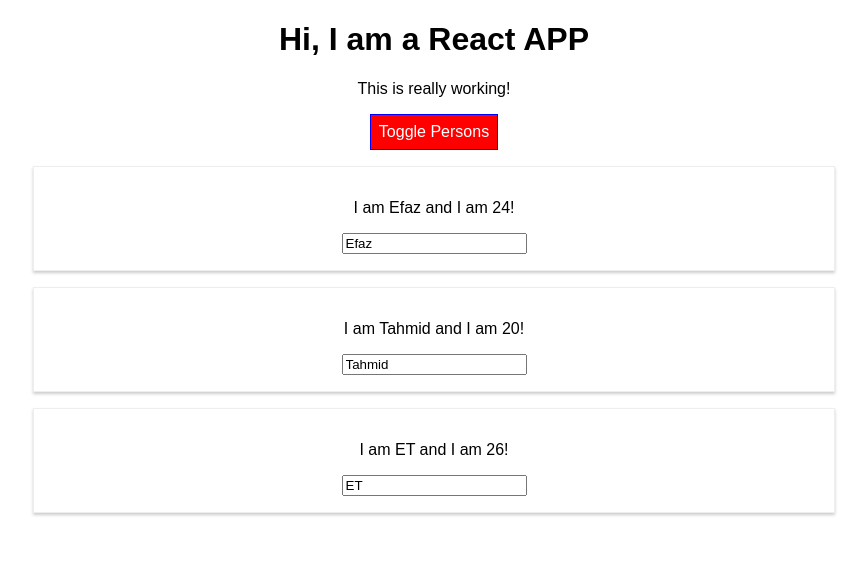
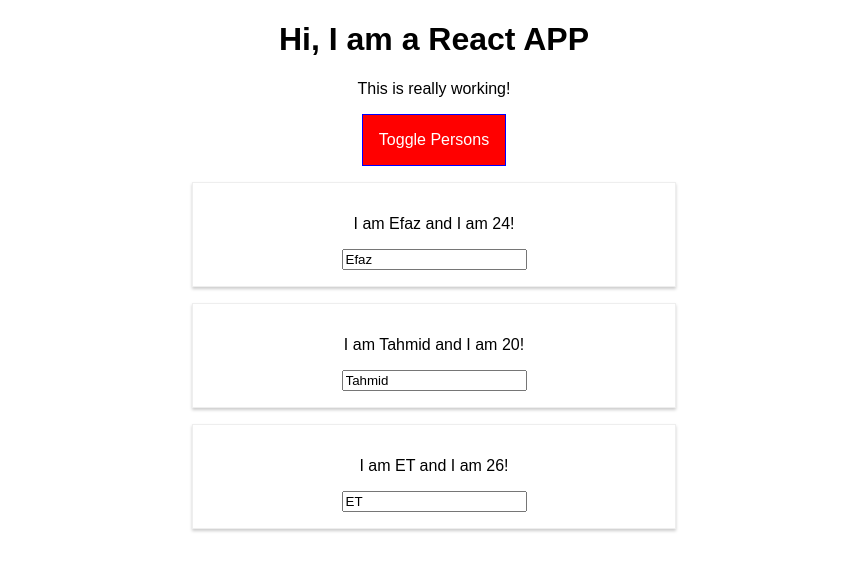
Before and after one commit to tahmidefaz/react-prac, a React app: page / in a window 1280 px wide. Both pictures are taken after a click on the button "Toggle Persons". Shown: the top 570 px of the page, without its empty margins (206-1073 px from the left). Built offline with nearby package versions, Linux system fonts and the light colour scheme.

Commit message:
Changed project structure

```diff
--- a/src/App.css
+++ /dev/null
@@ -1,11 +0,0 @@
-.App {
-  text-align: center;
-}
-
-.red {
-  color: red;
-}
-
-.bold {
-  font-weight: bold;
-}
--- a/src/Person/Person.css
+++ b/src/components/Person/Person.css
@@ -6,3 +6,9 @@
     padding: 16px;
     text-align: center;
 }
+
+@media (min-width: 500px) {
+  .Person {
+    width: 450px;
+  }
+}
--- /dev/null
+++ b/src/containers/App.css
@@ -0,0 +1,34 @@
+.App {
+  text-align: center;
+}
+
+.red {
+  color: red;
+}
+
+.bold {
+  font-weight: bold;
+}
+
+.App button {
+  border: 1px solid blue;
+  padding: 16px;
+  background-color: green;
+  font: inherit;
+  color: white;
+  cursor: pointer;
+}
+
+.App button:hover {
+  background-color: lightgreen;
+  color: black;
+}
+
+.App button.Red{
+  background-color: red;
+}
+
+.App button.Red:hover {
+  background-color: salmon;
+  color: black;
+}
--- a/src/App.js
+++ b/src/containers/App.js
@@ -1,6 +1,6 @@
 import React, { Component } from 'react';
 import classes from './App.css';
-import Person from './Person/Person';
+import Person from '../components/Person/Person';
 
 class App extends Component {
   state = {
@@ -43,16 +43,17 @@
 
   render() {
     //Call to switchNameHandler in button is inefficient, use bind as often as possible
-    const style = {
-      backgroundColor: 'green',
-      color: 'white',
-      font: 'inherit',
-      border: '1px solid blue',
-      padding: '8px',
-      cursor: 'pointer',
-    };
+    // const style = {
+    //   backgroundColor: 'green',
+    //   color: 'white',
+    //   font: 'inherit',
+    //   border: '1px solid blue',
+    //   padding: '8px',
+    //   cursor: 'pointer',
+    // };
 
     let persons = null;
+    let btnClass = '';
 
     if(this.state.showPersons){
       persons = (
@@ -68,7 +69,7 @@
           </div>
       );
 
-      style.backgroundColor = 'red';
+      btnClass = classes.Red;
     };
 
     const assignedClasses = [];
@@ -84,7 +85,7 @@
           <h1>Hi, I am a React APP</h1>
           <p className={assignedClasses.join(' ')}>This is really working!</p>
           <button
-            style={style}
+            className={btnClass}
             onClick={this.togglePersonsHandler}>Toggle Persons
           </button>
           {persons}
--- a/src/index.js
+++ b/src/index.js
@@ -1,7 +1,7 @@
 import React from 'react';
 import ReactDOM from 'react-dom';
 import './index.css';
-import App from './App';
+import App from './containers/App';
 import registerServiceWorker from './registerServiceWorker';
 
 ReactDOM.render(<App />, document.getElementById('root'));
```
Also changed, not shown: src/components/Cockpit/Cockpit.js (added), src/components/Person/Person.js (renamed from src/Person/Person.js), 1 other file (tests, documents, lock files or other folders).
